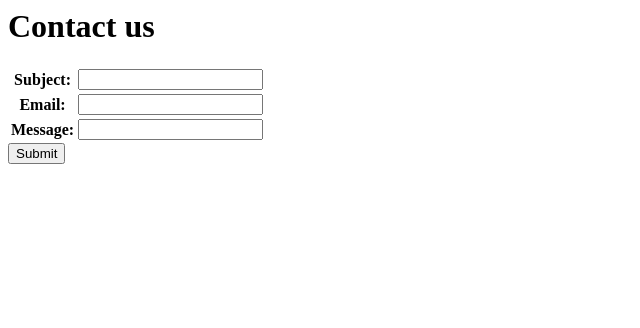
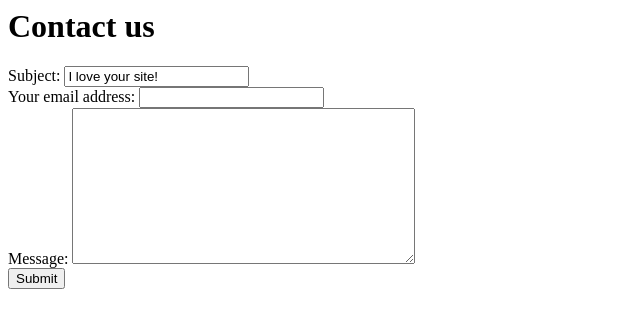
Before and after one commit to pvosper/django_book, a Django app: page /contact/ in a window 1280 px wide. Shown: the top 328 px of the page, without its empty margins (0-640 px from the left). Run offline with Django 3.2, Linux system fonts and the light colour scheme.

Commit message:
Chapter 7 (and all of Part 1) complete

```diff
--- a/booksite/booksite/templates/contact_form.html
+++ b/booksite/booksite/templates/contact_form.html
@@ -12,9 +12,21 @@
     {% endif %}
 
     <form action="" method="post">
-        <table>
-            {{ form.as_table }}
-        </table>
+        <div class="field">
+            {{ form.subject.errors }}
+            <label for="id_subject">Subject:</label>
+            {{ form.subject }}
+        </div>
+        <div class="field">
+            {{ form.email.errors }}
+            <label for="id_email">Your email address:</label>
+            {{ form.email }}
+        </div>
+        <div class="field">
+            {{ form.message.errors }}
+            <label for="id_message">Message:</label>
+            {{ form.message }}
+        </div>
         <input type="submit" value="Submit">
     </form>
 </body>
--- a/booksite/contact/forms.py
+++ b/booksite/contact/forms.py
@@ -2,6 +2,15 @@ from django import forms
 
 
 class ContactForm(forms.Form):
-    subject = forms.CharField()
-    email = forms.EmailField(required=False)
-    message = forms.CharField()
+    subject = forms.CharField(max_length=100)
+    email = forms.EmailField(required=False, label='Your e-mail address')
+    message = forms.CharField(widget=forms.Textarea)
+
+
+    def clean_message(self):
+        # Django automatically looks for any method w/name starting w/clean
+        message = self.cleaned_data['message']
+        num_words = len(message.split())
+        if num_words < 4:
+            raise forms.ValidationError("Not enough words!")
+        return message
--- a/booksite/contact/views.py
+++ b/booksite/contact/views.py
@@ -17,5 +17,7 @@ def contact(request):
             )
             return HttpResponseRedirect('/contact/thanks/')
     else:
-        form = ContactForm()
+        form = ContactForm(
+            initial={'subject': 'I love your site!'}
+        )
     return render_to_response('contact_form.html', {'form': form})
```
